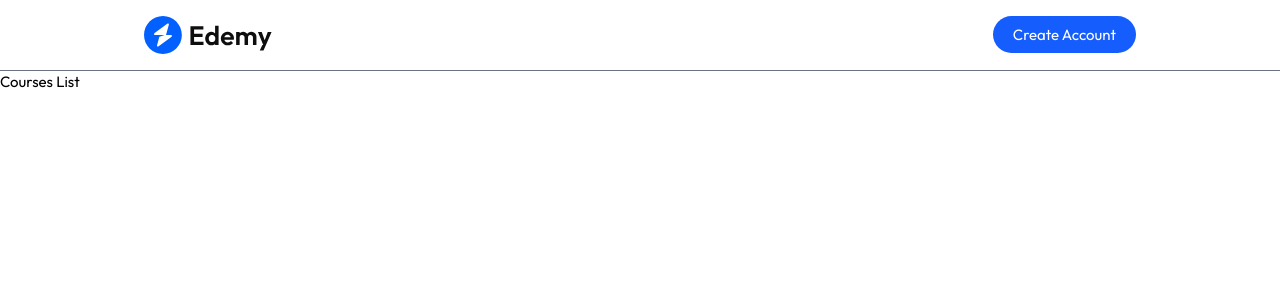
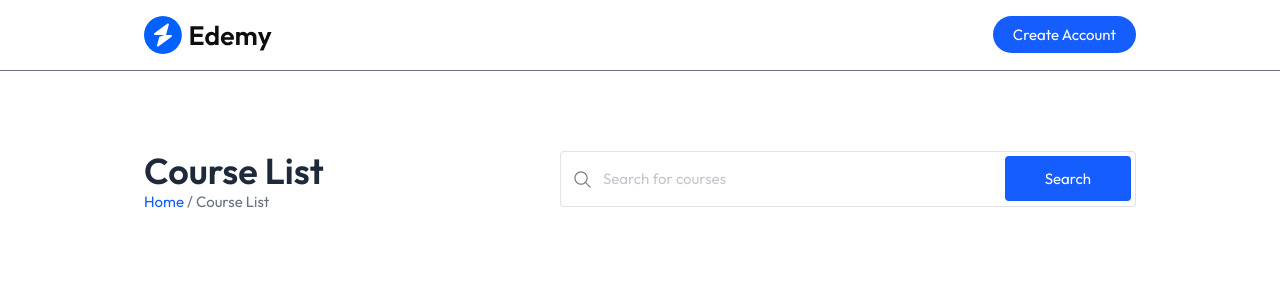
Before and after one commit to asutosh-das/LMS, a React (Vite) app in the folder client/: page /course-list in a window 1280 px wide. Shown: the top 300 px of the page. Built offline with nearby package versions, Linux system fonts and the light colour scheme; no server answers.

Commit message:
Course List page header created

```diff
--- a/client/src/pages/student/CoursesList.jsx
+++ b/client/src/pages/student/CoursesList.jsx
@@ -1,11 +1,33 @@
-import React from 'react'
+import React, { useContext } from "react";
+import { AppContext } from "../../context/AppContext";
+import SearchBar from "../../components/student/SearchBar";
+import { useParams } from "react-router-dom";
 
 const CoursesList = () => {
+  const { navigate } = useContext(AppContext);
+  const {input} = useParams();
+
   return (
-    <div>
-      <h1>Courses List</h1>
-    </div>
-  )
-}
+    <>
+      <div className="relative md:px-36 px-8 pt-20 text-left">
+        <div className="flex md:flex-row flex-col gap-6 items-start justify-between w-full">
+          <div>
+            <h1 className="text-4xl font-semibold text-gray-800">Course List</h1>
+            <p className="text-gray-500">
+              <span
+                className="text-blue-600 cursor-pointer"
+                onClick={() => navigate("/")}
+              >
+                Home{" "}
+              </span>{" "}
+              / <span>Course List</span>
+            </p>
+          </div>
+          <SearchBar data={input}/>
+        </div>
+      </div>
+    </>
+  );
+};
 
-export default CoursesList
+export default CoursesList;
```
